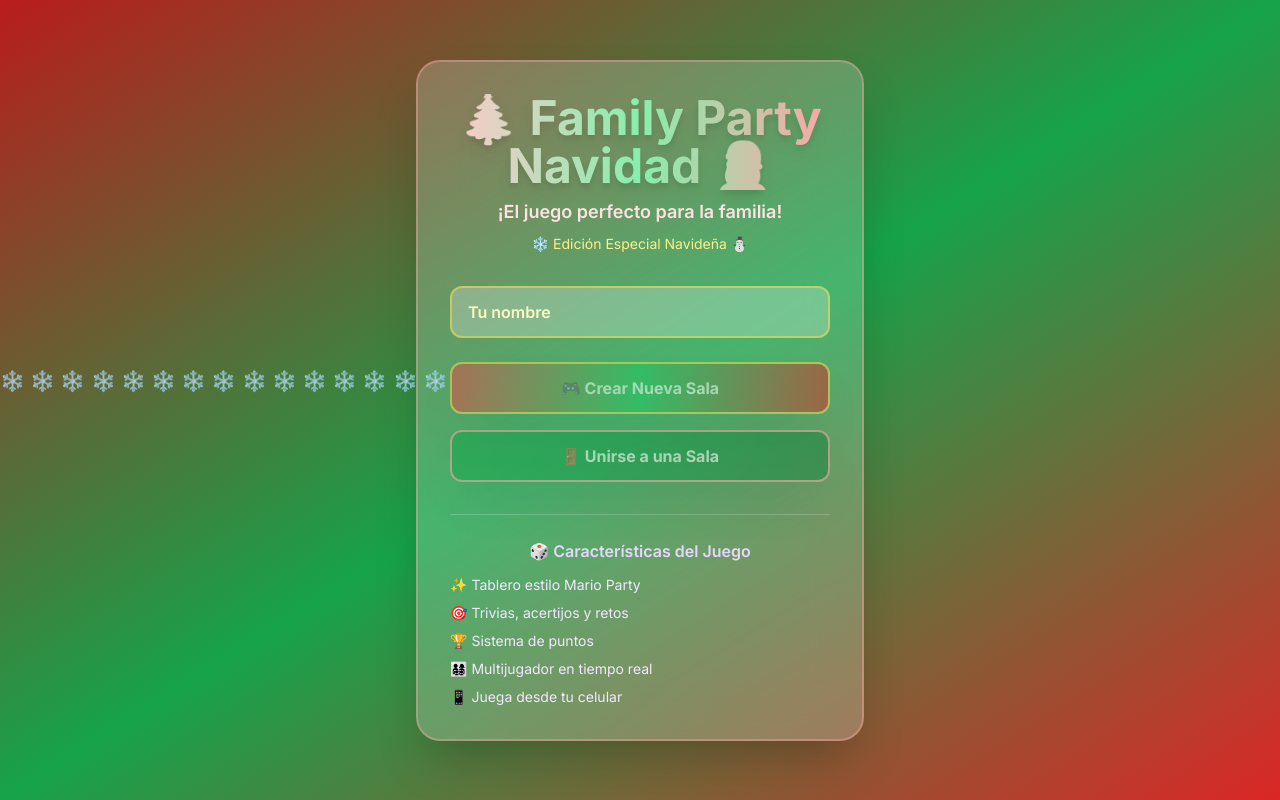
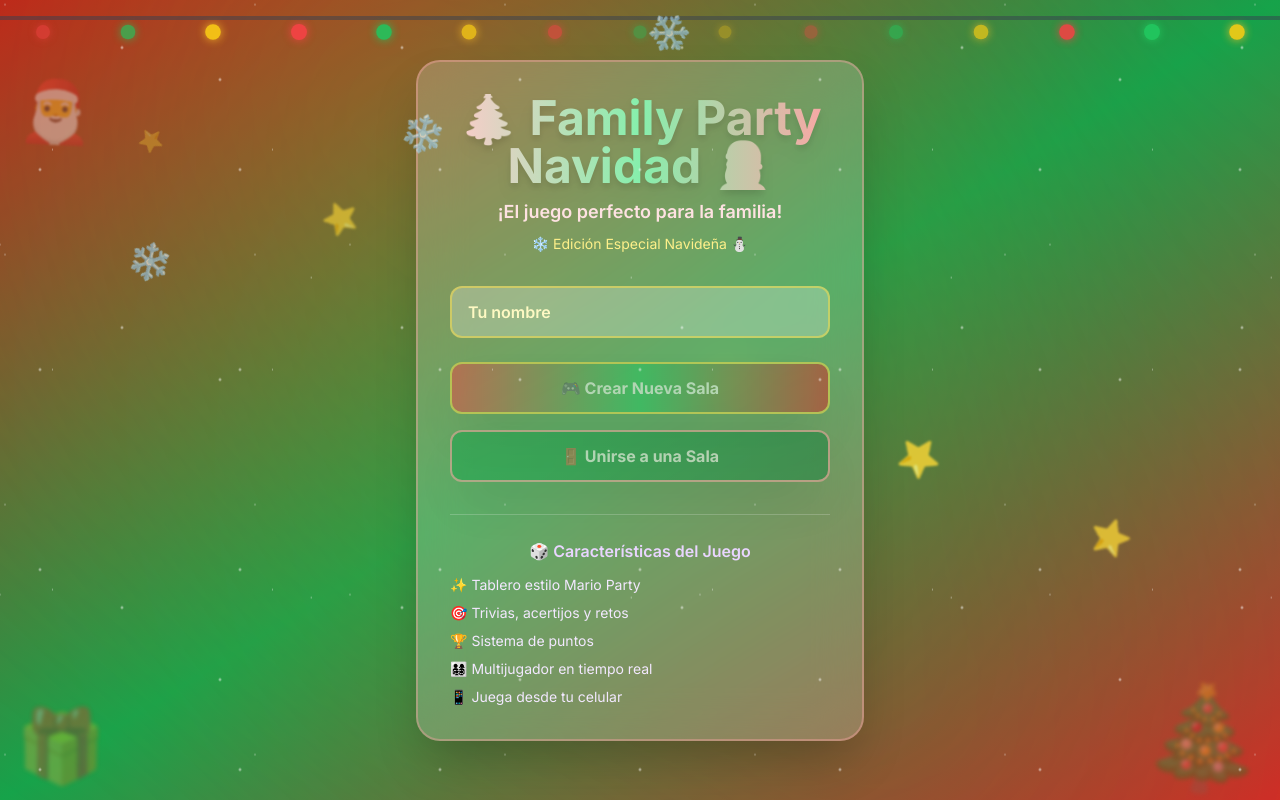
Before and after one commit to elunboundfiremail/FamilyPartyGame, a React (Vite) app: page / in a window 1280 px wide. Built offline with nearby package versions, Linux system fonts and the light colour scheme.

Commit message:
Mejora efectos visuales navideños: nieve mejorada con fade, fondo giratorio blur, decoraciones animadas

```diff
--- a/src/App.jsx
+++ b/src/App.jsx
@@ -3,6 +3,7 @@
 import Home from './components/Home';
 import Lobby from './components/Lobby';
 import GameBoard from './components/GameBoard';
+import ChristmasDecorations from './components/ChristmasDecorations';
 import { useGameRoom } from './hooks/useGameRoom';
 import './App.css';
 
@@ -62,6 +63,7 @@
 
   return (
     <div className="App min-h-screen">
+      <ChristmasDecorations />
       <AnimatePresence mode="wait">
         {!room && (
           <motion.div
--- /dev/null
+++ b/src/components/ChristmasDecorations.jsx
@@ -0,0 +1,145 @@
+import { motion } from 'framer-motion';
+
+function ChristmasDecorations() {
+  return (
+    <>
+      {/* Luces navideñas superiores */}
+      <div className="fixed top-0 left-0 right-0 h-16 z-50 pointer-events-none">
+        <div className="flex justify-around items-center h-full">
+          {[...Array(15)].map((_, i) => (
+            <motion.div
+              key={i}
+              animate={{
+                opacity: [0.3, 1, 0.3],
+                scale: [0.8, 1, 0.8]
+              }}
+              transition={{
+                duration: 2,
+                repeat: Infinity,
+                delay: i * 0.2
+              }}
+              className={`w-4 h-4 rounded-full ${
+                i % 3 === 0 ? 'bg-red-500' :
+                i % 3 === 1 ? 'bg-green-500' :
+                'bg-yellow-400'
+              }`}
+              style={{
+                boxShadow: `0 0 10px ${
+                  i % 3 === 0 ? '#ef4444' :
+                  i % 3 === 1 ? '#22c55e' :
+                  '#fbbf24'
+                }`
+              }}
+            />
+          ))}
+        </div>
+        {/* Cable de las luces */}
+        <div className="absolute top-4 left-0 right-0 h-1 bg-gray-700 opacity-50" />
+      </div>
+
+      {/* Árbol de Navidad decorativo (esquina inferior derecha) */}
+      <motion.div
+        animate={{
+          rotate: [0, 5, -5, 0],
+          scale: [1, 1.05, 1]
+        }}
+        transition={{
+          duration: 4,
+          repeat: Infinity,
+          ease: "easeInOut"
+        }}
+        className="fixed bottom-4 right-4 text-8xl opacity-30 pointer-events-none z-0"
+        style={{ filter: 'blur(2px)' }}
+      >
+        🎄
+      </motion.div>
+
+      {/* Santa en la esquina superior izquierda */}
+      <motion.div
+        animate={{
+          x: [0, 10, 0],
+          rotate: [0, -5, 5, 0]
+        }}
+        transition={{
+          duration: 3,
+          repeat: Infinity,
+          ease: "easeInOut"
+        }}
+        className="fixed top-20 left-4 text-6xl opacity-40 pointer-events-none z-0"
+        style={{ filter: 'blur(1px)' }}
+      >
+        🎅
+      </motion.div>
+
+      {/* Regalos decorativos (esquina inferior izquierda) */}
+      <motion.div
+        animate={{
+          y: [0, -5, 0]
+        }}
+        transition={{
+          duration: 2,
+          repeat: Infinity,
+          ease: "easeInOut"
+        }}
+        className="fixed bottom-4 left-4 text-7xl opacity-30 pointer-events-none z-0"
+        style={{ filter: 'blur(2px)' }}
+      >
+        🎁
+      </motion.div>
+
+      {/* Estrellas brillantes flotantes */}
+      {[...Array(6)].map((_, i) => (
+        <motion.div
+          key={`star-${i}`}
+          animate={{
+            opacity: [0.2, 0.8, 0.2],
+            scale: [0.5, 1, 0.5],
+            rotate: [0, 180, 360]
+          }}
+          transition={{
+            duration: 3 + i,
+            repeat: Infinity,
+            delay: i * 0.5
+          }}
+          className="fixed text-4xl pointer-events-none z-0"
+          style={{
+            top: `${15 + i * 10}%`,
+            left: `${10 + i * 15}%`,
+            filter: 'blur(1px)'
+          }}
+        >
+          ⭐
+        </motion.div>
+      ))}
+
+      {/* Copos de nieve grandes flotantes (opcionales, más visibles) */}
+      {[...Array(5)].map((_, i) => (
+        <motion.div
+          key={`snowflake-${i}`}
+          animate={{
+            y: ['0vh', '100vh'],
+            x: [0, Math.sin(i) * 50, 0],
+            rotate: [0, 360]
+          }}
+          transition={{
+            duration: 15 + i * 2,
+            repeat: Infinity,
+            ease: "linear",
+            delay: i * 2
+          }}
+          className="fixed text-4xl pointer-events-none opacity-60"
+          style={{
+            left: `${10 + i * 20}%`,
+            top: '-50px',
+            filter: 'blur(0.5px)',
+            zIndex: 9999
+          }}
+        >
+          ❄️
+        </motion.div>
+      ))}
+    </>
+  );
+}
+
+export default ChristmasDecorations;
--- a/src/index.css
+++ b/src/index.css
@@ -9,27 +9,81 @@
     overflow: hidden;
   }
 
-  /* Nieve cayendo - Efecto navideño */
+  /* Fondo giratorio navideño */
   body::before {
-    content: '❄️ ❄️ ❄️ ❄️ ❄️ ❄️ ❄️ ❄️ ❄️ ❄️ ❄️ ❄️ ❄️ ❄️ ❄️';
+    content: '';
     position: fixed;
-    top: -50px;
+    top: 50%;
+    left: 50%;
+    width: 150vw;
+    height: 150vh;
+    background: radial-gradient(circle at 30% 40%, rgba(255, 215, 0, 0.15) 0%, transparent 50%),
+                radial-gradient(circle at 70% 60%, rgba(34, 139, 34, 0.15) 0%, transparent 50%),
+                radial-gradient(circle at 50% 50%, rgba(220, 20, 60, 0.1) 0%, transparent 60%);
+    animation: rotateBackground 60s linear infinite;
+    transform: translate(-50%, -50%);
+    pointer-events: none;
+    z-index: 0;
+    filter: blur(60px);
+  }
+
+  @keyframes rotateBackground {
+    0% {
+      transform: translate(-50%, -50%) rotate(0deg);
+    }
+    100% {
+      transform: translate(-50%, -50%) rotate(360deg);
+    }
+  }
+
+  /* Contenedor para múltiples copos de nieve */
+  body::after {
+    content: '';
+    position: fixed;
+    top: 0;
     left: 0;
     right: 0;
-    font-size: 20px;
-    opacity: 0.7;
-    animation: snowfall 10s linear infinite;
+    bottom: 0;
     pointer-events: none;
-    z-index: 9999;
+    z-index: 9998;
+    background-image:
+      radial-gradient(2px 2px at 20% 30%, white, transparent),
+      radial-gradient(2px 2px at 60% 70%, white, transparent),
+      radial-gradient(1px 1px at 50% 50%, white, transparent),
+      radial-gradient(1px 1px at 80% 10%, white, transparent),
+      radial-gradient(2px 2px at 90% 60%, white, transparent),
+      radial-gradient(1px 1px at 33% 50%, white, transparent),
+      radial-gradient(1px 1px at 66% 90%, white, transparent);
+    background-size: 200px 200px, 300px 300px, 250px 250px, 350px 350px, 280px 280px, 220px 220px, 320px 320px;
+    background-position: 0 0, 40px 60px, 130px 270px, 70px 100px, 150px 50px, 200px 150px, 100px 200px;
+    animation: snowfall-multi 20s linear infinite;
+    opacity: 0.8;
   }
 
-  @keyframes snowfall {
+  @keyframes snowfall-multi {
     0% {
-      transform: translateY(-50px);
+      background-position: 0 0, 40px 60px, 130px 270px, 70px 100px, 150px 50px, 200px 150px, 100px 200px;
+      opacity: 0;
+    }
+    10% {
+      opacity: 0.8;
+    }
+    50% {
+      opacity: 0.6;
+    }
+    80% {
+      opacity: 0.3;
     }
     100% {
-      transform: translateY(100vh);
+      background-position: 0 400px, 40px 460px, 130px 670px, 70px 500px, 150px 450px, 200px 550px, 100px 600px;
+      opacity: 0;
     }
+  }
+
+  /* Asegurar que el contenido esté por encima */
+  #root {
+    position: relative;
+    z-index: 1;
   }
 }
 
```
